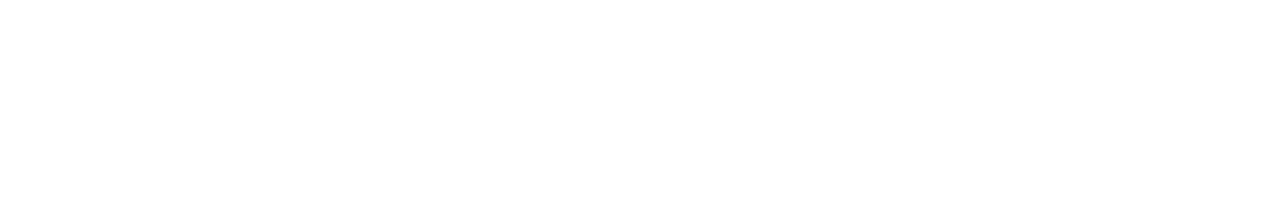
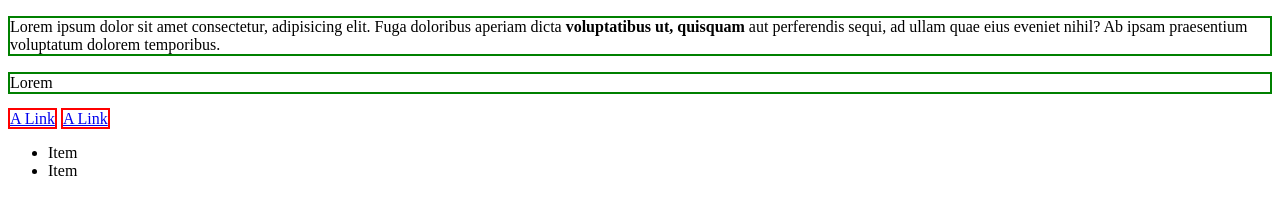
Before and after one commit to jayhan1109/html-css-practice, a plain HTML site: page html_practice/08_block_inline.html in a window 1280 px wide. Drawn offline with Linux system fonts and the light colour scheme.

Commit message:
html_08_block_inline

```diff
--- a/html_practice/08_block_inline.html
+++ b/html_practice/08_block_inline.html
@@ -1,12 +1,25 @@
 <!DOCTYPE html>
 <html lang="en">
-<head>
-  <meta charset="UTF-8">
-  <meta name="viewport" content="width=device-width, initial-scale=1.0">
-  <meta http-equiv="X-UA-Compatible" content="ie=edge">
-  <title>Inline vs Block</title>
-</head>
-<body>
+  <head>
+    <meta charset="UTF-8" />
+    <meta name="viewport" content="width=device-width, initial-scale=1.0" />
+    <meta http-equiv="X-UA-Compatible" content="ie=edge" />
+    <title>Inline vs Block</title>
+  </head>
+  <body>
+    <p style="border: 2px green solid;">
+      Lorem ipsum dolor sit amet consectetur, adipisicing elit. Fuga doloribus
+      aperiam dicta <strong>voluptatibus ut, quisquam</strong> aut perferendis
+      sequi, ad ullam quae eius eveniet nihil? Ab ipsam praesentium voluptatum
+      dolorem temporibus.
+    </p>
+    <p style="border: 2px green solid;">Lorem</p>
 
-</body>
+    <a style="border: 2px red solid;" href="#">A Link</a>
+    <a style="border: 2px red solid;" href="#">A Link</a>
+    <ul>
+      <li>Item</li>
+      <li>Item</li>
+    </ul>
+  </body>
 </html>
```
